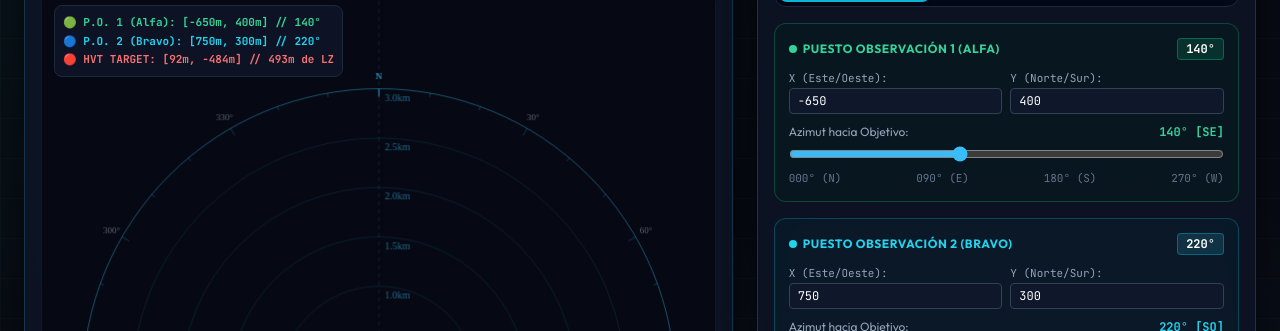
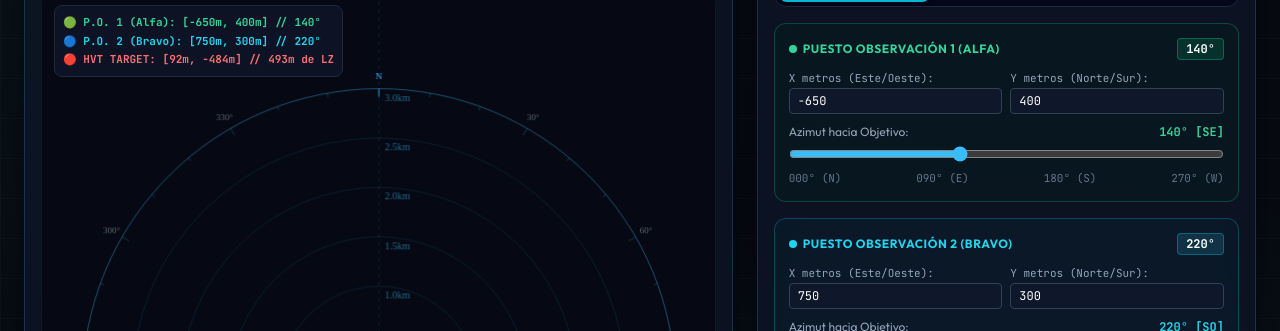
Before and after one commit to TheRazorc/MedRecon, a plain HTML site: page triangulacion/index.html in a window 1280 px wide. Shown: the part 242-573 px from the top of the page. Drawn offline with nearby package versions, Linux system fonts and the light colour scheme.

Commit message:
Update index.html

```diff
--- a/triangulacion/index.html
+++ b/triangulacion/index.html
@@ -206,11 +206,11 @@
 
             <div class="grid grid-cols-2 gap-2 text-xs mono">
               <div>
-                <label class="text-slate-400 block mb-0.5 text-[11px]">X (Este/Oeste):</label>
+                <label class="text-slate-400 block mb-0.5 text-[11px]">X metros (Este/Oeste):</label>
                 <input type="number" id="po1X" value="-650" step="50" class="w-full bg-slate-900 border border-slate-700 rounded px-2 py-1 text-white">
               </div>
               <div>
-                <label class="text-slate-400 block mb-0.5 text-[11px]">Y (Norte/Sur):</label>
+                <label class="text-slate-400 block mb-0.5 text-[11px]">Y metros (Norte/Sur):</label>
                 <input type="number" id="po1Y" value="400" step="50" class="w-full bg-slate-900 border border-slate-700 rounded px-2 py-1 text-white">
               </div>
             </div>
@@ -243,11 +243,11 @@
 
             <div class="grid grid-cols-2 gap-2 text-xs mono">
               <div>
-                <label class="text-slate-400 block mb-0.5 text-[11px]">X (Este/Oeste):</label>
+                <label class="text-slate-400 block mb-0.5 text-[11px]">X metros (Este/Oeste):</label>
                 <input type="number" id="po2X" value="750" step="50" class="w-full bg-slate-900 border border-slate-700 rounded px-2 py-1 text-white">
               </div>
               <div>
-                <label class="text-slate-400 block mb-0.5 text-[11px]">Y (Norte/Sur):</label>
+                <label class="text-slate-400 block mb-0.5 text-[11px]">Y metros (Norte/Sur):</label>
                 <input type="number" id="po2Y" value="300" step="50" class="w-full bg-slate-900 border border-slate-700 rounded px-2 py-1 text-white">
               </div>
             </div>
```
